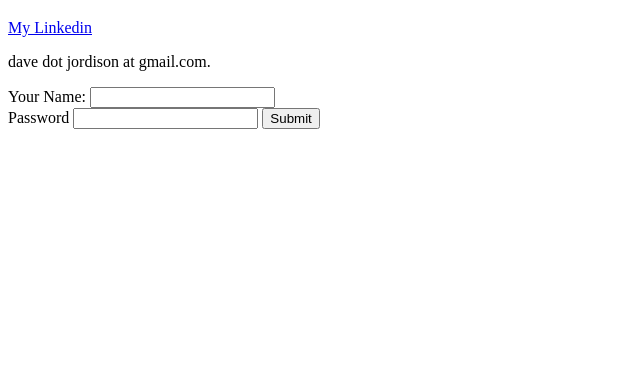
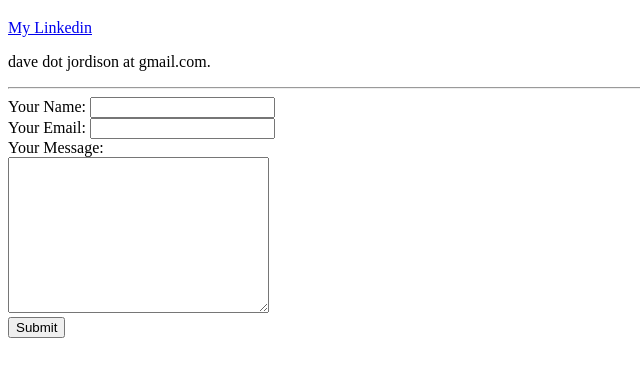
Before and after one commit to djordison/Udemy-Full-Stack-Developer-Bootcamp, a plain HTML site: page Web Development Projects/HTML - Personal Site/contact-me.html in a window 1280 px wide. Shown: the part 61-438 px from the top of the page, without its empty margins (0-640 px from the left). Drawn offline with Linux system fonts and the light colour scheme.

Commit message:
Setting up public CV site

```diff
--- a/Web Development Projects/HTML - Personal Site/contact-me.html
+++ b/Web Development Projects/HTML - Personal Site/contact-me.html
@@ -9,13 +9,14 @@
     <p><a href="https://www.linkedin.com/in/david-jordison-53369a11/">My Linkedin</a></p>
     <p>dave dot jordison at gmail.com.</p>
     </p>
-
-    <form class="" action="index.html" method="post">
+    <hr>
+    <form action="mailto:djordison@gmail.com" method="post" enctype="text/plain">
       <label>Your Name:</label>
-      <input type="text" name="" value="">
-      <br>
-      <label>Password</label>
-      <input type="password" name="" value="">
+      <input type="text" name="yourName" value=""><br>
+      <label>Your Email:</label>
+      <input type="email" name="yourEmail" value=""><br>
+      <label>Your Message:</label><br>
+      <textarea name="name" rows="10" cols="30"></textarea><br>
       <input type="submit" name="">
     </form>
 
```
